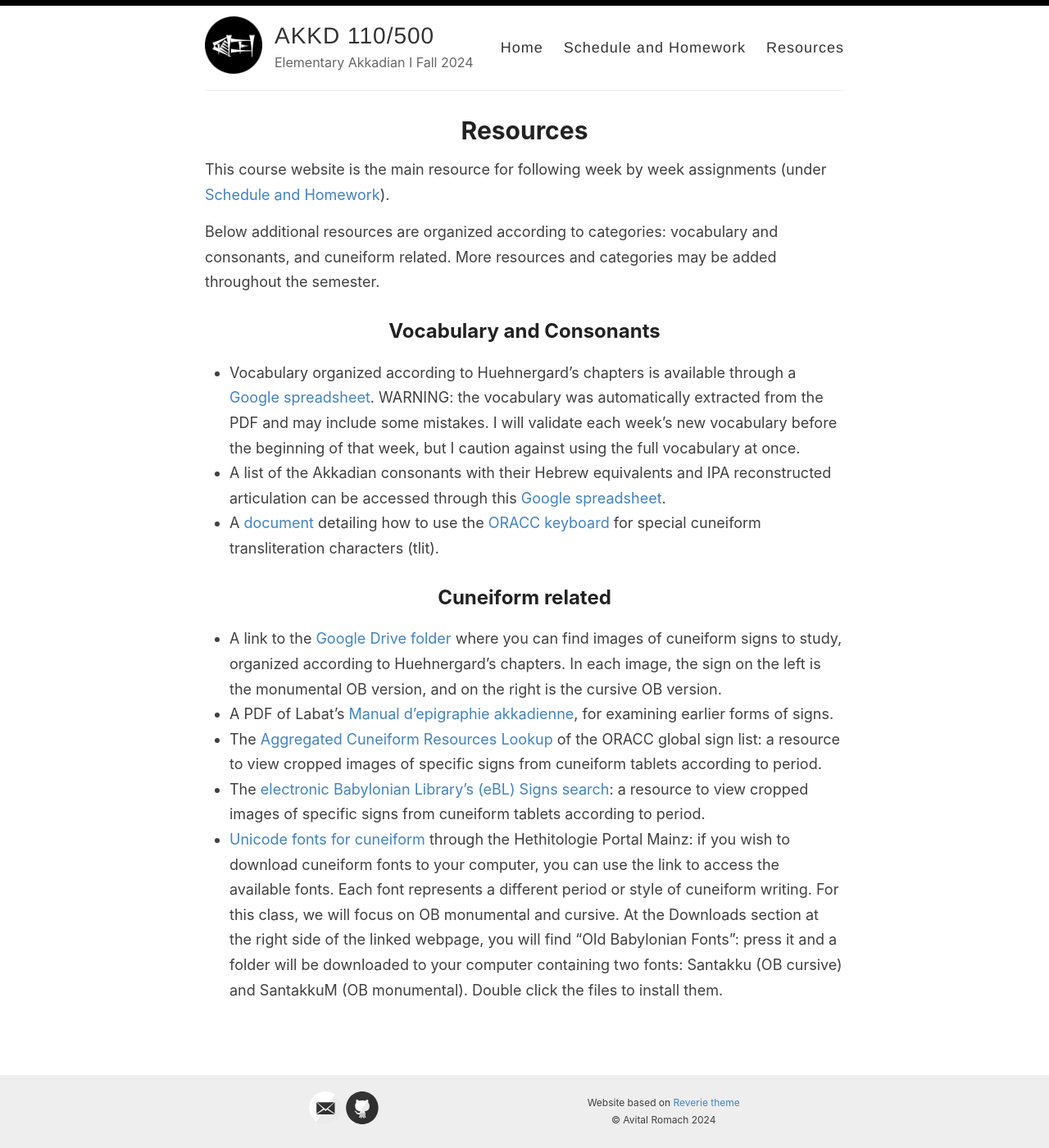
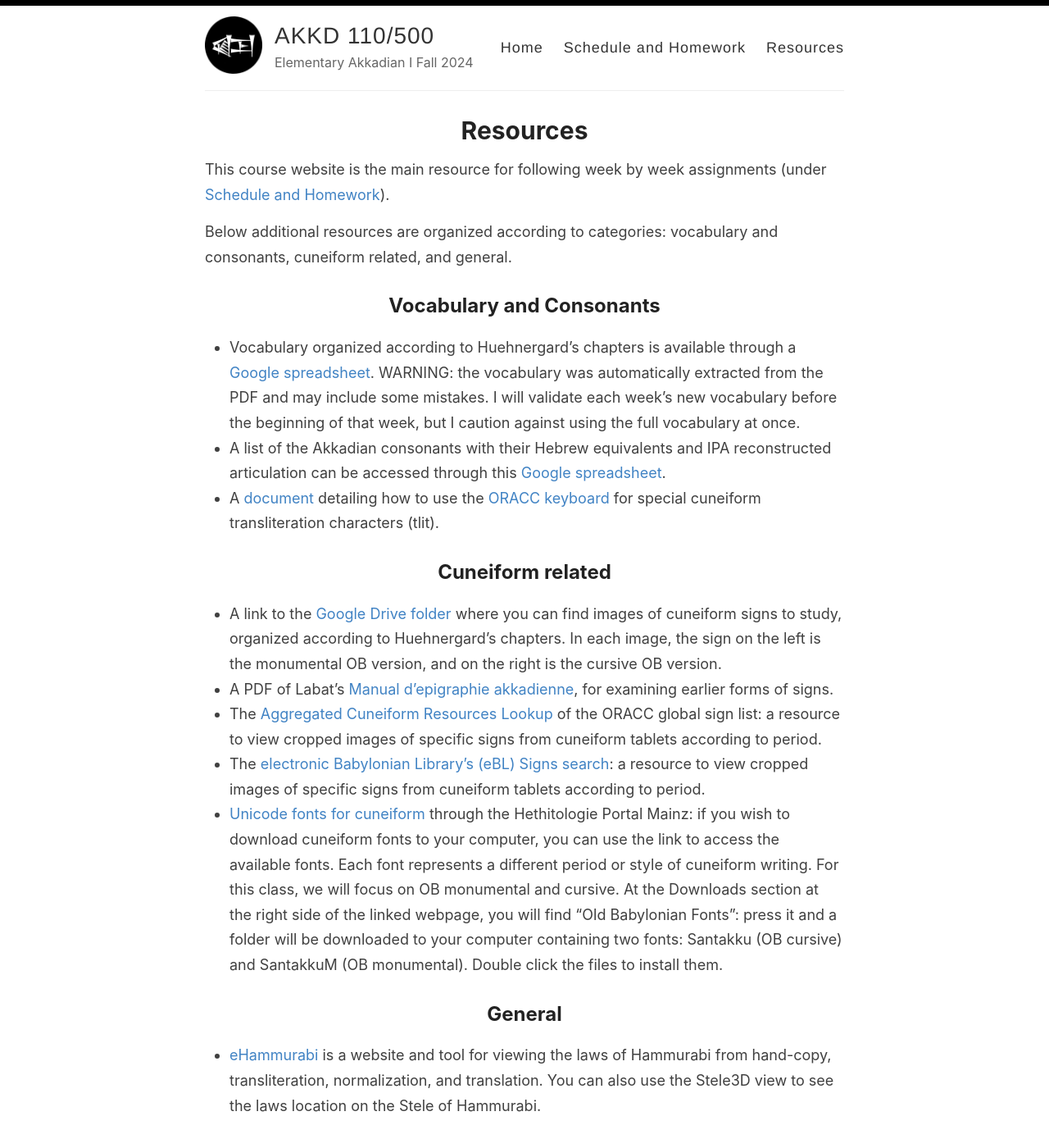
Before and after one commit to ARomach/AKKD110-AKKD500, a Jekyll site: the page built from _pages/resources.md, in a window 1280 px wide and 1400 px high. Shown: the whole window at 82% size. Built offline with Jekyll 4.4.1, drawn with Linux system fonts in a browser that asks for light colours.

Commit message:
Update resources.md

```diff
--- a/_pages/resources.md
+++ b/_pages/resources.md
@@ -6,7 +6,7 @@ permalink: /resources/
 
 This course website is the main resource for following week by week assignments (under [Schedule and Homework]({{ site.baseurl }}/schedule-and-homework)).
 
-Below additional resources are organized according to categories: vocabulary and consonants, and cuneiform related. More resources and categories may be added throughout the semester.
+Below additional resources are organized according to categories: vocabulary and consonants, cuneiform related, and general.
 
 ## Vocabulary and Consonants
 
@@ -22,3 +22,7 @@ Below additional resources are organized according to categories: vocabulary and
 - The [Aggregated Cuneiform Resources Lookup](https://oracc.museum.upenn.edu/osl/ACRL/index.html){:target="_blank"} of the ORACC global sign list: a resource to view cropped images of specific signs from cuneiform tablets according to period.
 - The [electronic Babylonian Library's (eBL) Signs search](https://www.ebl.lmu.de/signs){:target="_blank"}: a resource to view cropped images of specific signs from cuneiform tablets according to period.
 - [Unicode fonts for cuneiform](https://www.hethport.uni-wuerzburg.de/cuneifont/){:target="_blank"} through the Hethitologie Portal Mainz: if you wish to download cuneiform fonts to your computer, you can use the link to access the available fonts. Each font represents a different period or style of cuneiform writing. For this class, we will focus on OB monumental and cursive. At the Downloads section at the right side of the linked webpage, you will find "Old Babylonian Fonts": press it and a folder will be downloaded to your computer containing two fonts: Santakku (OB cursive) and SantakkuM (OB monumental). Double click the files to install them.
+
+## General
+
+- [eHammurabi](https://ehammurabi.org/){:target="_blank"} is a website and tool for viewing the laws of Hammurabi from hand-copy, transliteration, normalization, and translation. You can also use the Stele3D view to see the laws location on the Stele of Hammurabi.
```
